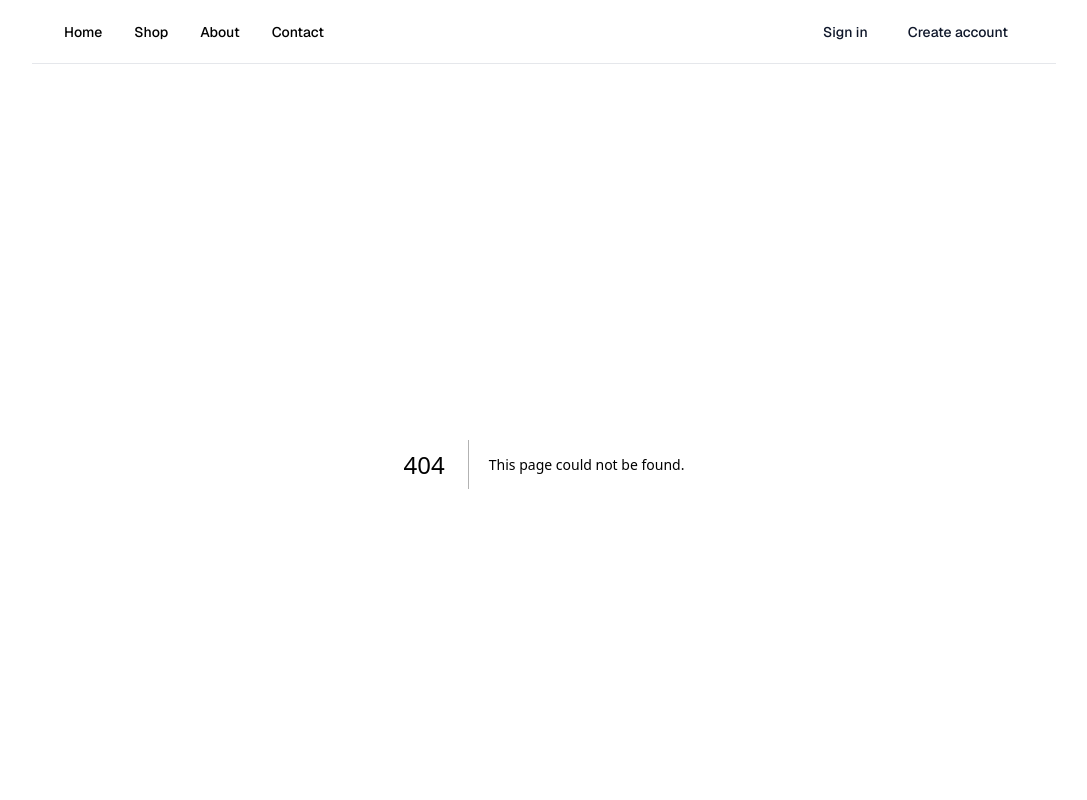
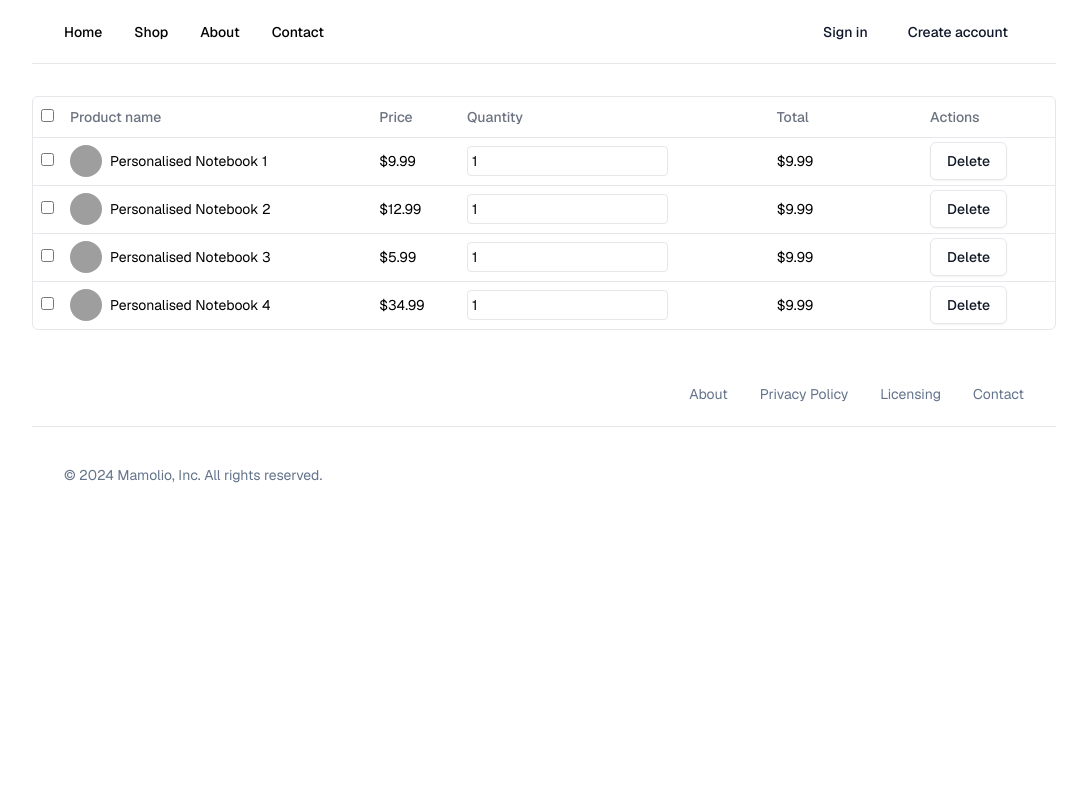
Before and after one commit to marwanzaky/next-ecommerce, a Next.js app in the folder apps/web/: page /cart in a window 1280 px wide. Before the commit this address had no page. Shown: the top 800 px of the page, without its empty margins (96-1183 px from the left). Built offline with nearby package versions, Linux system fonts and the light colour scheme; grey boxes are pictures that could not be loaded.

Commit message:
add product card component and update shop and product pages to display featured products

```diff
--- /dev/null
+++ b/apps/web/app/cart/page.tsx
@@ -0,0 +1,264 @@
+"use client";
+
+import { useDispatch } from "react-redux";
+import { AppDispatch } from "../../redux/store";
+import { useRouter } from "next/navigation";
+import { IProduct } from "@repo/shared";
+import { Avatar } from "@repo/ui/avatar";
+import { useState } from "react";
+import { Button } from "@repo/ui/button";
+
+type Column<T> = {
+	field: keyof T;
+	header: string;
+	type: "text" | "usd" | "custom" | "number-input" | "action" | "checkbox";
+	width?: string;
+
+	render?: (value: any, row: T) => React.ReactNode;
+	onChange?: (value: number, row: T) => void;
+
+	action?: (row: T) => void;
+	actionLabel?: string;
+	actionIcon?: React.ReactNode;
+};
+
+function LogoCell({
+	label,
+	imgUrl,
+	href,
+}: {
+	label: string;
+	imgUrl: string;
+	href: string;
+}) {
+	const router = useRouter();
+
+	const redirect: React.MouseEventHandler<HTMLImageElement> = () => {
+		router.push(href);
+	};
+
+	return (
+		<div className="flex gap-2 items-center">
+			<Avatar size="sm" imgUrl={imgUrl} onClick={redirect}></Avatar>
+			<div role="button" onClick={redirect}>
+				{label}
+			</div>
+		</div>
+	);
+}
+
+function Table<T>({
+	columns,
+	data,
+	onSelectionChange,
+}: {
+	columns: Column<T>[];
+	data: any[];
+	onSelectionChange?: (selectedRows: T[]) => void;
+}) {
+	const [selectedRows, setSelectedRows] = useState<string[]>([]);
+
+	const handleRowSelect = (id: string) => {
+		const newSelectedRows = selectedRows.includes(id)
+			? selectedRows.filter((rowId) => rowId !== id)
+			: [...selectedRows, id];
+		setSelectedRows(newSelectedRows);
+
+		console.log("newSelectedRows", newSelectedRows);
+
+		if (onSelectionChange) {
+			const selected = data.filter((row) => newSelectedRows.includes(row._id));
+			onSelectionChange(selected);
+		}
+	};
+
+	const handleSelectAll = () => {
+		if (selectedRows.length === data.length) {
+			setSelectedRows([]);
+			onSelectionChange?.([]);
+		} else {
+			const allRowIds = data.map((row) => row._id);
+			setSelectedRows(allRowIds);
+			onSelectionChange?.(data);
+		}
+	};
+
+	return (
+		<div className="border rounded-md">
+			<table className="w-full">
+				<thead className="">
+					<tr className="border-b">
+						<th className="h-10 px-2 text-sm text-left text-gray-500 font-medium">
+							<input
+								type="checkbox"
+								checked={selectedRows.length === data.length}
+								onChange={handleSelectAll}
+							/>
+						</th>
+
+						{columns.map((column) => (
+							<th
+								key={column.field.toString()}
+								style={{ width: column.width }}
+								className="h-10 px-2 text-sm text-left text-gray-500 font-medium"
+							>
+								{column.header}
+							</th>
+						))}
+					</tr>
+				</thead>
+
+				<tbody>
+					{data.map((row, rowIndex) => (
+						<tr key={rowIndex} className="border-b last:border-b-0">
+							<td className="h-12 px-2 justify-center items-center w-4">
+								<input
+									type="checkbox"
+									checked={selectedRows.includes(row._id)}
+									onChange={() => handleRowSelect(row._id)}
+								/>
+							</td>
+
+							{columns.map((column) => (
+								<td
+									key={column.field.toString()}
+									style={{ width: column.width }}
+									className="h-12 px-2 text-sm font-normal"
+								>
+									{column.type === "number-input" ? (
+										<input
+											type="number"
+											value={row[column.field]}
+											className="border rounded p-1"
+											onChange={(e) =>
+												column.onChange &&
+												column.onChange(Number(e.target.value), row)
+											}
+										/>
+									) : column.type === "usd" ? (
+										"$" +
+										(row[column.field] / 100).toLocaleString(undefined, {
+											minimumFractionDigits: 2,
+										})
+									) : column.type === "custom" && column.render ? (
+										column.render(row[column.field], row)
+									) : column.type === "action" && column.action ? (
+										<Button variant="outline"> {column.actionLabel}</Button>
+									) : (
+										row[column.field]
+									)}
+								</td>
+							))}
+						</tr>
+					))}
+				</tbody>
+			</table>
+		</div>
+	);
+}
+
+export default function Card() {
+	const router = useRouter();
+
+	const dispatch = useDispatch<AppDispatch>();
+
+	const columns: Column<
+		IProduct & { total: string; quantity: number; imgUrl: string }
+	>[] = [
+		{
+			header: "Product name",
+			field: "imgUrl",
+			type: "custom",
+			render: (value, row) => (
+				<LogoCell href={`shop/${row._id}`} label={row.name} imgUrl={value} />
+			),
+		},
+		{ header: "Price", field: "price", type: "usd" },
+		{
+			header: "Quantity",
+			field: "quantity",
+			type: "number-input",
+			onChange: (value, row) => {
+				console.log(`Updated quantity for ${row.name}: ${value}`);
+
+				value = Math.max(1, value);
+				value = Math.min(100, value);
+
+				setTableData(
+					tableData.map((item) => {
+						if (item._id === row._id) {
+							item.quantity = value;
+							item.total = value * item.price;
+						}
+						return item;
+					}),
+				);
+			},
+		},
+		{ header: "Total", field: "total", type: "usd", width: "15%" },
+		{
+			field: "_id",
+			header: "Actions",
+			type: "action",
+			action: (row) => {
+				console.log(`Delete row with ID: ${row._id}`);
+			},
+			actionLabel: "Delete",
+			actionIcon: "",
+		},
+	];
+
+	const [tableData, setTableData] = useState<
+		{
+			_id: string;
+			imgUrl: string;
+			name: string;
+			price: number;
+			quantity: number;
+			total: number;
+		}[]
+	>([
+		{
+			_id: "677468796e529aef945233aa",
+			imgUrl:
+				"https://tailwindui.com/plus/img/ecommerce-images/home-page-02-product-01.jpg",
+			name: "Personalised Notebook 1",
+			price: 999,
+			quantity: 1,
+			total: 999,
+		},
+		{
+			_id: "67746fad537e5b283bd13524",
+			imgUrl:
+				"https://tailwindui.com/plus/img/ecommerce-images/home-page-02-product-02.jpg",
+			name: "Personalised Notebook 2",
+			price: 1299,
+			quantity: 1,
+			total: 999,
+		},
+		{
+			_id: "67746fb3537e5b283bd13527",
+			imgUrl:
+				"https://tailwindui.com/plus/img/ecommerce-images/home-page-02-product-03.jpg",
+			name: "Personalised Notebook 3",
+			price: 599,
+			quantity: 1,
+			total: 999,
+		},
+		{
+			_id: "67746fbf537e5b283bd1352a",
+			imgUrl:
+				"https://tailwindui.com/plus/img/ecommerce-images/home-page-02-product-04.jpg",
+			name: "Personalised Notebook 4",
+			price: 3499,
+			quantity: 1,
+			total: 999,
+		},
+	]);
+
+	return (
+		<div className="py-8">
+			<Table columns={columns} data={tableData} />
+		</div>
+	);
+}
--- a/apps/web/app/shop/[slug]/page.tsx
+++ b/apps/web/app/shop/[slug]/page.tsx
@@ -7,11 +7,14 @@ import { useParams } from "next/navigation";
 import { useEffect, useState } from "react";
 import { useAppSelector } from "../../../redux/store";
 import { IProduct } from "@repo/shared";
+import ProductCard from "../../../components/product-card";
 
 export default function Product() {
 	const params = useParams<{ slug: string }>();
 
 	const [data, setData] = useState<IProduct | null>(null);
+	const [featuredProducts, setFeaturedProducts] = useState<IProduct[]>([]);
+
 	const { token } = useAppSelector((state) => state.authReducer);
 
 	useEffect(() => {
@@ -23,12 +26,21 @@ export default function Product() {
 		})
 			.then((res) => res.json())
 			.then((data) => setData(data));
+
+		fetch(`http://localhost:3001/products`, {
+			headers: {
+				Authorization: `Bearer ${token}`,
+				"Content-type": "application/json",
+			},
+		})
+			.then((res) => res.json())
+			.then((data) => setFeaturedProducts(data));
 	}, []);
 
-	if (data == null) return <div className="mt-4 px-4">loading...</div>;
-
 	return (
-		<div className="grid grid-cols-1 sm:grid-cols-2 mt-4 px-4">
+		<div className="pt-4 px-4 flex flex-col gap-16">
+			{data ? (
+				<div className="grid grid-cols-1 sm:grid-cols-2">
 					<img
 						className="w-full h-96 object-cover rounded-lg group-hover:opacity-50"
 						src={data.imgUrls?.[0]}
@@ -48,5 +60,19 @@ export default function Product() {
 						<Muted className="whitespace-pre-wrap">{data.description}</Muted>
 					</div>
 				</div>
+			) : (
+				<div className="h-96"></div>
+			)}
+
+			<div className="flex flex-col gap-4">
+				<Header>Customers also purchased</Header>
+
+				<div className="grid grid-cols-2 sm:grid-cols-3 md:grid-cols-4 gap-4">
+					{featuredProducts.map((item, i) => (
+						<ProductCard key={i} data={item} />
+					))}
+				</div>
+			</div>
+		</div>
 	);
 }
--- a/apps/web/app/shop/page.tsx
+++ b/apps/web/app/shop/page.tsx
@@ -1,31 +1,10 @@
 "use client";
 
 import { Button } from "@repo/ui/button";
-import { useRouter } from "next/navigation";
 import { useEffect, useState } from "react";
 import { useAppSelector } from "../../redux/store";
 import { IProduct } from "@repo/shared";
-
-function Card({ data: { _id, name, price, imgUrls } }: { data: IProduct }) {
-	const router = useRouter();
-
-	return (
-		<div
-			role="button"
-			className="flex flex-col gap-2 group"
-			onClick={() => router.push("/shop/" + _id)}
-		>
-			<img
-				className="w-full h-64 object-cover rounded-lg group-hover:opacity-50"
-				src={imgUrls[0]}
-			/>
-			<div className="">
-				<div className="text-sm text-gray-500">{name}</div>
-				<div className="">${price / 100}</div>
-			</div>
-		</div>
-	);
-}
+import ProductCard from "../../components/product-card";
 
 export default function Shop() {
 	const [data, setData] = useState<IProduct[]>([]);
@@ -51,7 +30,7 @@ export default function Shop() {
 
 			<div className="grid grid-cols-2 sm:grid-cols-3 md:grid-cols-4 gap-4">
 				{data.map((item, i) => (
-					<Card key={i} data={item} />
+					<ProductCard key={i} data={item} />
 				))}
 			</div>
 		</div>
--- /dev/null
+++ b/apps/web/components/product-card.tsx
@@ -0,0 +1,31 @@
+"use client";
+
+import { useRouter } from "next/navigation";
+
+import React from "react";
+import { IProduct } from "@repo/shared";
+
+export default function ProductCard({
+	data: { _id, name, price, imgUrls },
+}: {
+	data: IProduct;
+}) {
+	const router = useRouter();
+
+	return (
+		<div
+			role="button"
+			className="flex flex-col gap-2 group"
+			onClick={() => router.push("/shop/" + _id)}
+		>
+			<img
+				className="w-full h-64 object-cover rounded-lg group-hover:opacity-50"
+				src={imgUrls[0]}
+			/>
+			<div className="">
+				<div className="text-sm text-gray-500">{name}</div>
+				<div className="">${price / 100}</div>
+			</div>
+		</div>
+	);
+}
--- a/packages/ui/src/avatar.tsx
+++ b/packages/ui/src/avatar.tsx
@@ -6,6 +6,7 @@ const avatarVariants = cva(["rounded-full", "overflow-hidden"], {
 	variants: {
 		variant: {},
 		size: {
+			sm: "text-base h-8 w-8",
 			md: "text-base h-10 w-10",
 			lg: "text-2xl h-16 w-16",
 		},
```
Lines whose indentation alone changed are shown as unchanged.
